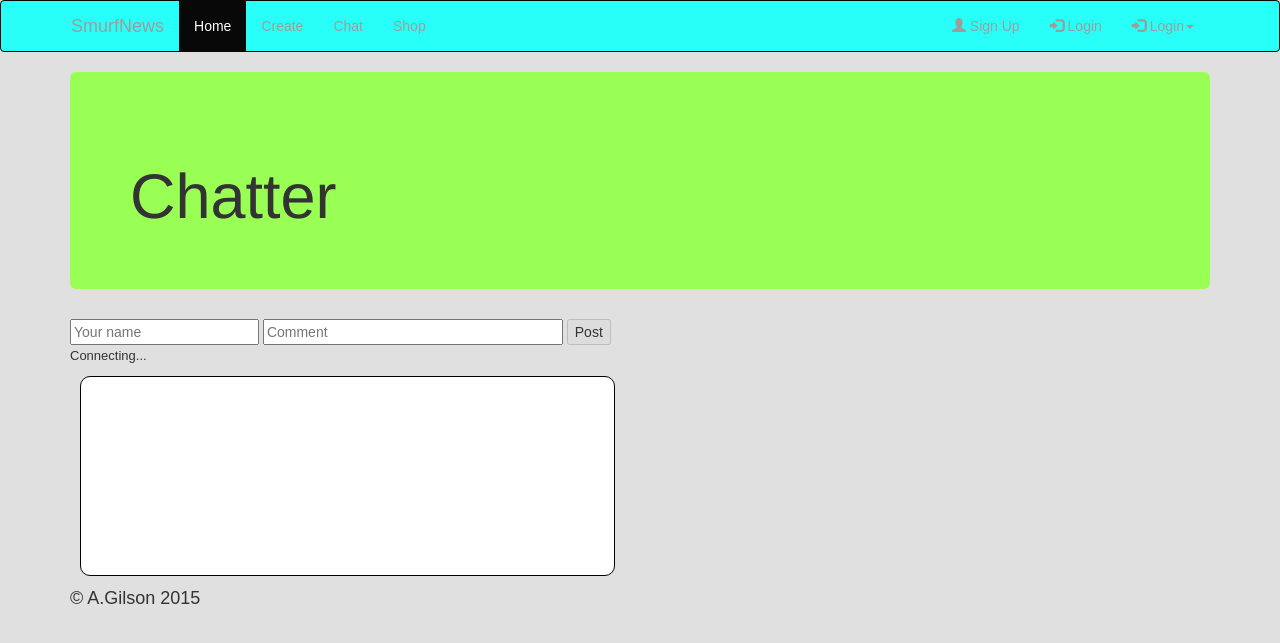
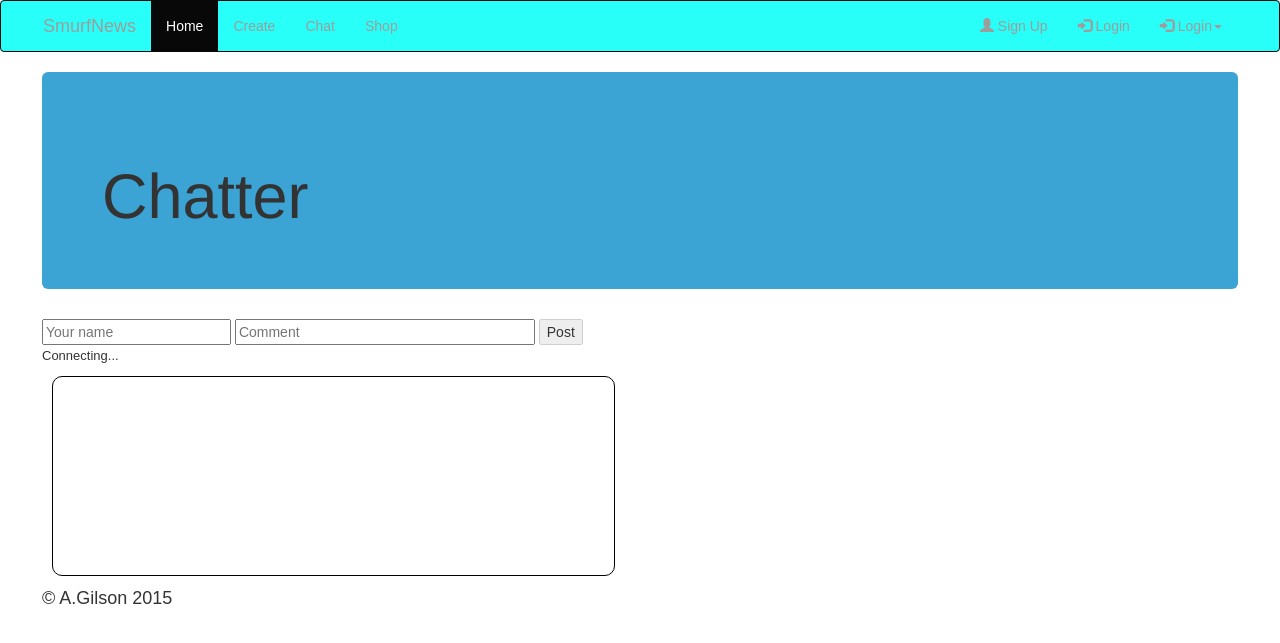
Before and after one commit to andrumi/codeigniter_demo, a CodeIgniter app: page /database/index.php/chatter/index in a window 1280 px wide. Shown: the top 643 px of the page. Run offline with CodeIgniter, Linux system fonts and the light colour scheme; some libraries are stand-ins or nearby versions.

Commit message:
No change

```diff
--- a/css/New2.css
+++ b/css/New2.css
@@ -9,31 +9,14 @@
     background-size:100% auto;
 }
 .container-fluid{
-    /*background-image: url("../images/summer_flower.jpg");*/
     bottom: 0;
     min-height: 100%;
     height:auto;
     height: 100%;
-    padding: 0em 5em 0em 5em;
+    padding: 0em 3em 0em 3em;
 }
-/*.bgimage {*/
-    /*background-image: url("../images/summer_flower.jpg");*/
-    /*background-size: 100%;*/
-/*}*/
-
-/*.bgimage-inside {*/
-    /*padding-top: 37.36%; /!* this is actually (426/1140)*100 *!/*/
-/*}*/
-                                                                                                                                                                                                                                                                                                                                                                                                                                  .bgimage-inside {
-                                                                                                                                                                                                                                                                                                                                                                                                                                      padding-top: 37.36%; /* this is actually (426/1140)*100 */
-                                                                                                                                                                                                                                                                                                                                                                                                                                  }
-/*.fill-height {*/
-    /*min-height: 100%;*/
-    /*height:auto !important;*/
-    /*height: 100%;*/
-/*}*/
 .jumbotron{
-    background-color:#99ff55;
+    background-color: #3ca3d5;
     padding-top: 70px;
 }
 .navbar{
@@ -55,7 +38,7 @@
 #content{
   height: auto;
   width: 100%;
-  background-color: #ffde3e;
+  background-color: #ffffff;
 
 }
  /* Sticky footer */
--- a/css/chat.css
+++ b/css/chat.css
@@ -10,7 +10,7 @@ a, a.visited, p, header,footer, input, span
 
 body
 {
-  background-color: #E0E0E0
+  background-color: #ffffff
 }
 
 a, a.visited
```
